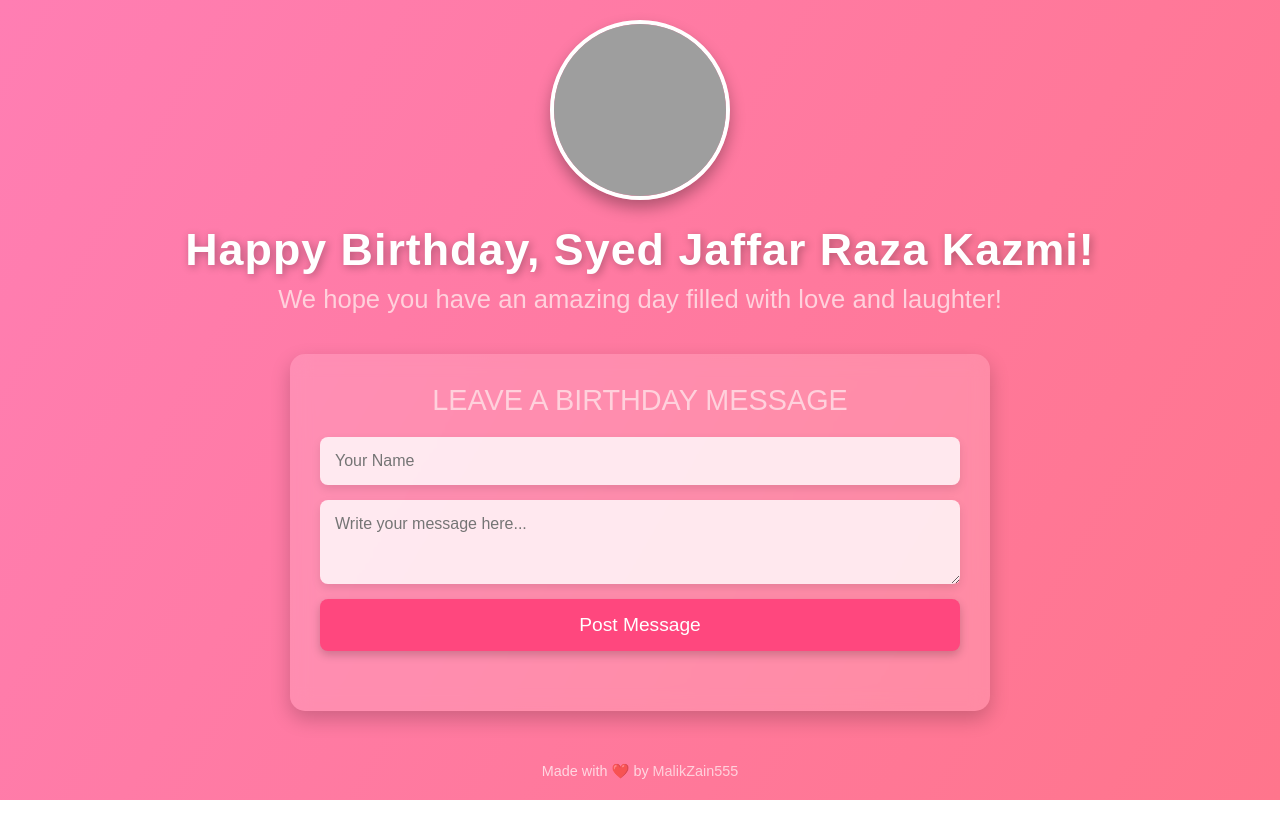
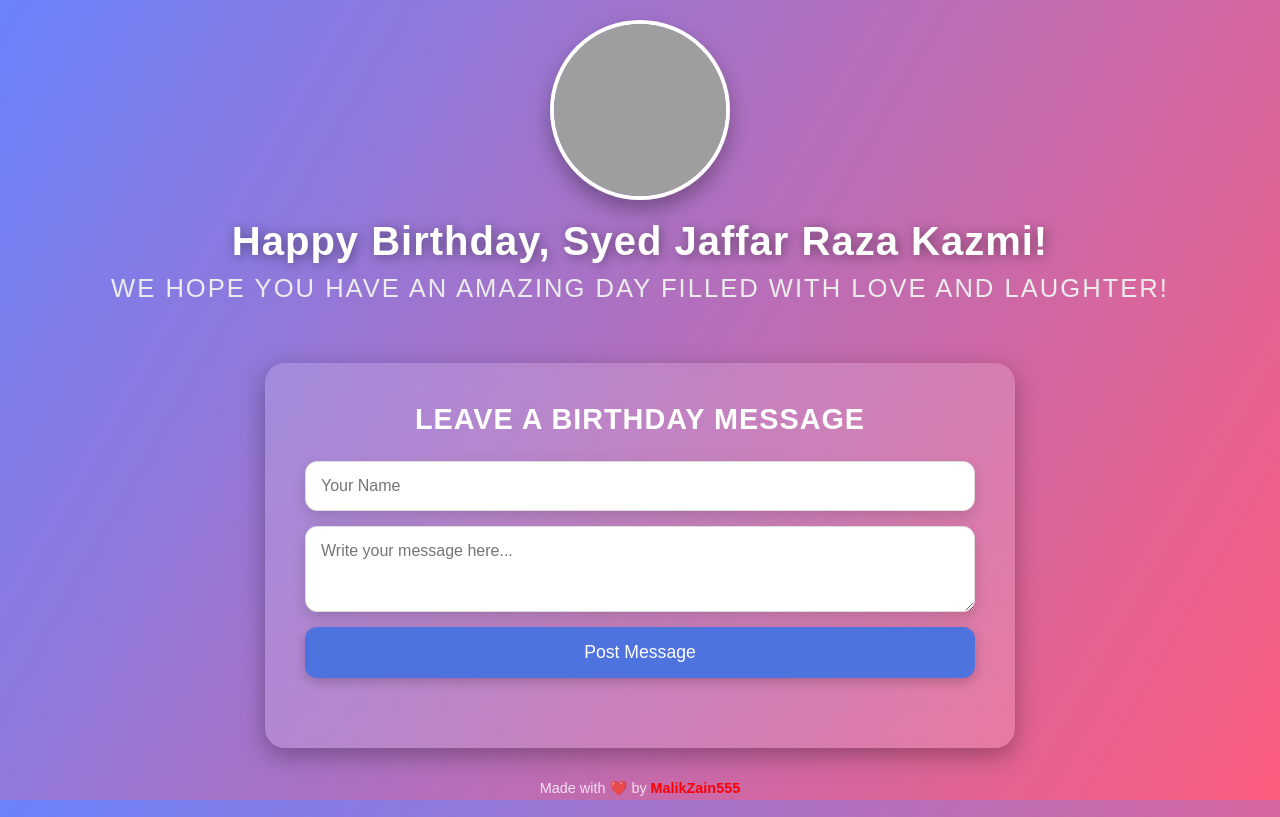
Before and after one commit to Zain-Ali-555/Birthday-Special, a website: page index.html in a window 1280 px wide. Drawn offline with Linux system fonts and the light colour scheme; no server answers; grey boxes are pictures that could not be loaded.

Commit message:
css changes

```diff
--- a/index.html
+++ b/index.html
@@ -14,14 +14,15 @@
 
         body {
           font-family: "Poppins", Arial, sans-serif;
-        background: linear-gradient(120deg, #ff7eb3, #ff758c);
-        color: #fff;
+          background: linear-gradient(120deg, #6a82fb, #fc5c7d); /* Softer gradient */
+          color: #333;
           display: flex;
           flex-direction: column;
           align-items: center;
           min-height: 100vh;
           padding: 20px;
           overflow-x: hidden;
+          background-attachment: fixed;
         }
 
         header {
@@ -34,42 +35,48 @@
           width: 180px;
           height: 180px;
           border-radius: 50%;
-        border: 4px solid white;
-        box-shadow: 0 8px 15px rgba(0, 0, 0, 0.3);
+          border: 4px solid #fff;
+          box-shadow: 0 10px 20px rgba(0, 0, 0, 0.3);
           animation: bounceIn 1.5s ease;
         }
 
         header h1 {
-        font-size: 2.8rem;
-        margin: 20px 0 10px;
+          font-size: 2.5rem; /* Reduced size */
+          margin: 15px 0 10px;
           letter-spacing: 1px;
-        text-shadow: 2px 2px 8px rgba(0, 0, 0, 0.3);
+          text-shadow: 2px 2px 12px rgba(0, 0, 0, 0.4);
+          color: #fff;
         }
 
         header h2 {
-        font-size: 1.6rem;
-        color: #ffd1dc;
+          font-size: 1.6rem; /* Slightly reduced size */
+          color: #ececec;
           font-weight: 300;
+          text-transform: uppercase;
+          letter-spacing: 2px;
+          margin-bottom: 20px;
         }
 
         #comments-section {
           width: 100%;
-        max-width: 700px;
+          max-width: 750px;
           background: rgba(255, 255, 255, 0.15);
-        backdrop-filter: blur(10px);
-        padding: 30px;
-        border-radius: 15px;
-        box-shadow: 0 8px 20px rgba(0, 0, 0, 0.2);
+          backdrop-filter: blur(12px);
+          padding: 40px;
+          border-radius: 20px;
+          box-shadow: 0 8px 25px rgba(0, 0, 0, 0.3);
           animation: fadeInUp 1.5s ease;
+          backdrop-filter: blur(15px);
         }
 
         h3 {
-        margin-bottom: 20px;
+          margin-bottom: 25px;
           text-align: center;
-        font-size: 1.8rem;
-        font-weight: 500;
+          font-size: 1.8rem; /* Slightly reduced size */
+          font-weight: 600;
           text-transform: uppercase;
-        color: #ffd1dc;
+          color: #fff;
+          letter-spacing: 1px;
         }
 
         #comment-form {
@@ -83,39 +90,40 @@
         #comment-form textarea {
           width: 100%;
           padding: 15px;
-        font-size: 1rem;
-        border: none;
-        border-radius: 8px;
-        background: rgba(255, 255, 255, 0.8);
+          font-size: 1rem; /* Slightly smaller size */
+          border: 1px solid #ddd;
+          border-radius: 12px;
+          background: #fff;
           color: #333;
           font-family: "Poppins", Arial, sans-serif;
           outline: none;
-        box-shadow: 0 4px 10px rgba(0, 0, 0, 0.1);
+          box-shadow: 0 6px 15px rgba(0, 0, 0, 0.15);
           transition: all 0.3s ease;
         }
 
         #comment-form input:focus,
         #comment-form textarea:focus {
-        box-shadow: 0 4px 15px rgba(0, 0, 0, 0.2);
+          border-color: #fc5c7d;
+          box-shadow: 0 6px 20px rgba(0, 0, 0, 0.2);
         }
 
         #comment-form button {
           padding: 15px;
-        background: #ff477e;
+          background: #4e73df; /* Blue button */
           color: white;
-        font-size: 1.2rem;
+          font-size: 1.1rem; /* Slightly smaller size */
           border: none;
-        border-radius: 8px;
+          border-radius: 12px;
           cursor: pointer;
           font-family: "Poppins", Arial, sans-serif;
-        box-shadow: 0 4px 10px rgba(0, 0, 0, 0.2);
+          box-shadow: 0 4px 12px rgba(0, 0, 0, 0.2);
           transition: all 0.3s ease;
         }
 
         #comment-form button:hover {
-        background: #ff285c;
-        transform: translateY(-2px);
-        box-shadow: 0 6px 15px rgba(0, 0, 0, 0.3);
+          background: #3a60d1;
+          transform: translateY(-3px);
+          box-shadow: 0 6px 18px rgba(0, 0, 0, 0.3);
         }
 
         #comment-list {
@@ -125,40 +133,47 @@
         }
 
         .comment {
-        background: rgba(255, 255, 255, 0.9);
+          background: rgba(255, 255, 255, 0.95);
           color: #333;
           padding: 20px;
-        border-radius: 8px;
-        box-shadow: 0 4px 10px rgba(0, 0, 0, 0.1);
-        margin-bottom: 15px;
+          border-radius: 12px;
+          box-shadow: 0 6px 18px rgba(0, 0, 0, 0.2);
+          margin-bottom: 20px;
           animation: fadeInUp 0.5s ease;
+          transition: all 0.3s ease;
+        }
+
+        .comment:hover {
+          transform: translateY(-3px);
+          box-shadow: 0 8px 20px rgba(0, 0, 0, 0.3);
         }
 
         .comment h3 {
-        margin: 0 0 10px;
-        font-size: 1.1rem;
+          margin: 0 0 12px;
+          font-size: 1.2rem; /* Smaller size */
           font-weight: 600;
-        color: #ff477e;
+          color: #92a1b1; /* New color */
         }
 
         .comment p {
           margin: 0;
-        font-size: 1rem;
-        line-height: 1.4;
+          font-size: 1rem; /* Smaller size */
+          line-height: 1.6;
         }
 
         footer {
-        margin-top: auto;
+          /* margin-top: auto; */
+          margin-top: 2rem;
           text-align: center;
-        font-size: 0.9rem;
-        color: rgba(255, 255, 255, 0.7);
+          font-size: 0.9rem; /* Smaller size */
+          color: rgba(255, 255, 255, 0.8);
           animation: fadeInUp 1.5s ease;
         }
 
         footer a {
-        color: #ffd1dc;
+          color: red; /* Soft pink footer link */
           text-decoration: none;
-        font-weight: 500;
+          font-weight: 600;
         }
 
         footer a:hover {
```
Lines whose indentation alone changed are shown as unchanged.
